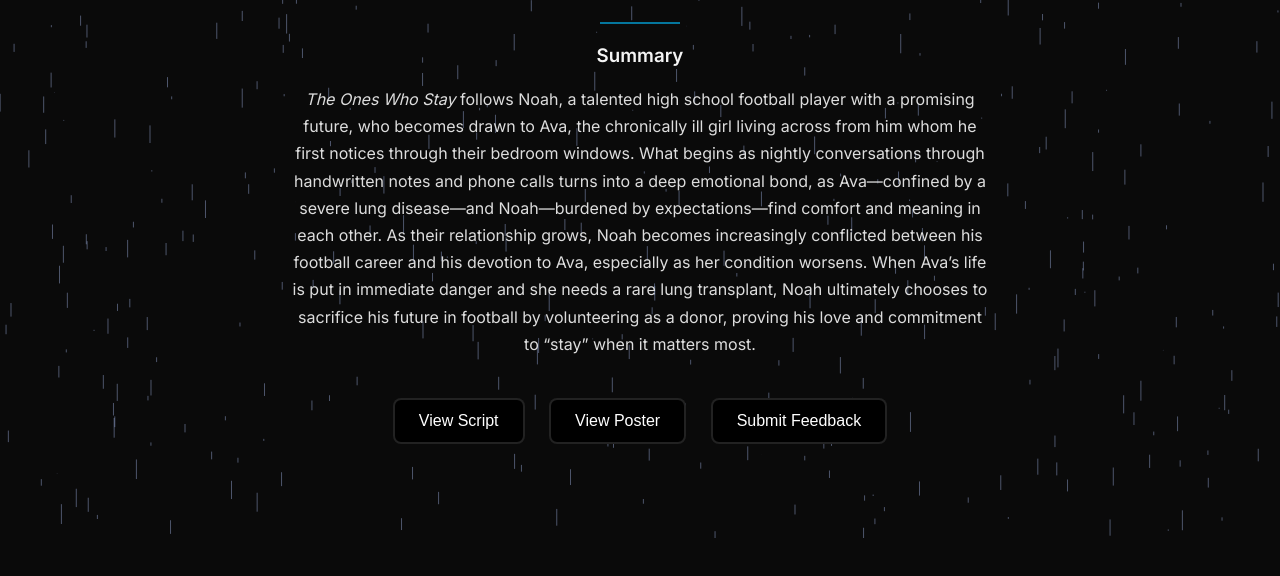
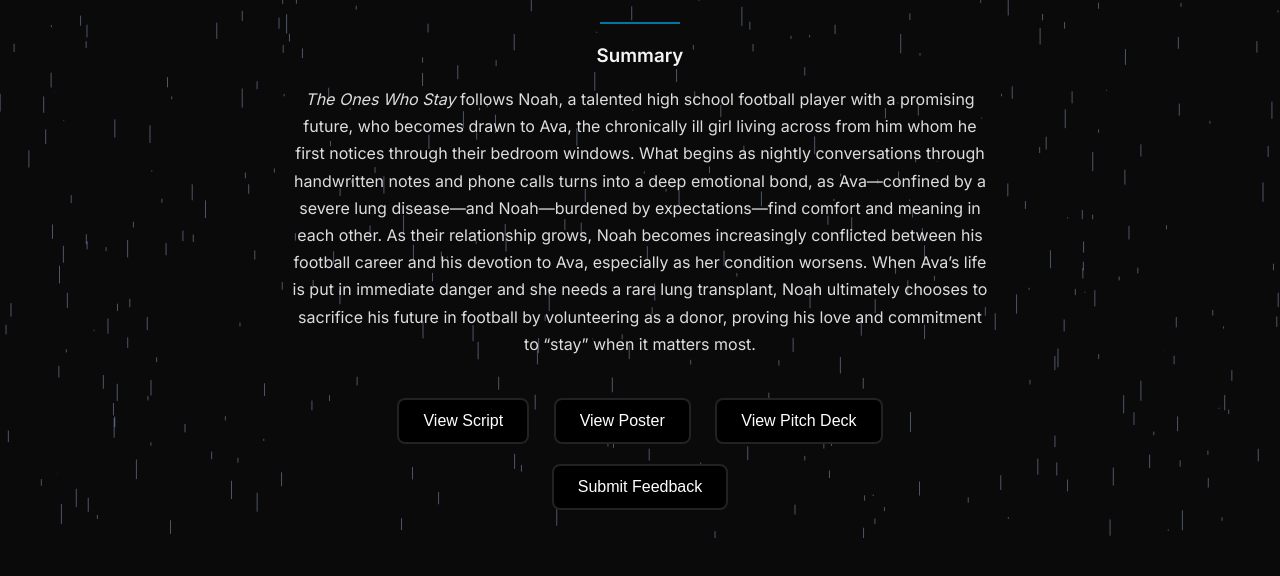
Before and after one commit to wdk08/theOnesWhoStay, a plain HTML site: page index.html in a window 1280 px wide. Shown: the part 262-838 px from the top of the page. Drawn offline with nearby package versions, Linux system fonts and the light colour scheme.

Commit message:
Add Pitch Deck

```diff
--- a/index.html
+++ b/index.html
@@ -1,12 +1,15 @@
 <!DOCTYPE html>
 <html lang="en">
+
 <head>
     <meta charset="UTF-8">
     <meta name="viewport" content="width=device-width, initial-scale=1.0">
 
     <title>The Ones Who Stay</title>
 
-<link href="https://fonts.googleapis.com/css2?family=Playfair+Display:wght@500;700&family=Inter:wght@300;400;600&display=swap" rel="stylesheet">
+    <link
+        href="https://fonts.googleapis.com/css2?family=Playfair+Display:wght@500;700&family=Inter:wght@300;400;600&display=swap"
+        rel="stylesheet">
 
     <style>
         body {
@@ -104,7 +107,14 @@ button:hover {
 
         <h3>Summary</h3>
 
-    <p><i>The Ones Who Stay</i> follows Noah, a talented high school football player with a promising future, who becomes drawn to Ava, the chronically ill girl living across from him whom he first notices through their bedroom windows. What begins as nightly conversations through handwritten notes and phone calls turns into a deep emotional bond, as Ava—confined by a severe lung disease—and Noah—burdened by expectations—find comfort and meaning in each other. As their relationship grows, Noah becomes increasingly conflicted between his football career and his devotion to Ava, especially as her condition worsens. When Ava’s life is put in immediate danger and she needs a rare lung transplant, Noah ultimately chooses to sacrifice his future in football by volunteering as a donor, proving his love and commitment to “stay” when it matters most.</p>
+        <p><i>The Ones Who Stay</i> follows Noah, a talented high school football player with a promising future, who
+            becomes drawn to Ava, the chronically ill girl living across from him whom he first notices through their
+            bedroom windows. What begins as nightly conversations through handwritten notes and phone calls turns into a
+            deep emotional bond, as Ava—confined by a severe lung disease—and Noah—burdened by expectations—find comfort
+            and meaning in each other. As their relationship grows, Noah becomes increasingly conflicted between his
+            football career and his devotion to Ava, especially as her condition worsens. When Ava’s life is put in
+            immediate danger and she needs a rare lung transplant, Noah ultimately chooses to sacrifice his future in
+            football by volunteering as a donor, proving his love and commitment to “stay” when it matters most.</p>
 
         <div class="buttons">
             <a href="The_Ones_Who_Stay.pdf" target="_blank">
@@ -113,7 +123,12 @@ button:hover {
             <a href="poster.jpg" target="_blank">
                 <button>View Poster</button>
             </a>
-        <a href="https://docs.google.com/forms/d/e/1FAIpQLSepG2NEIzNo1iqfDoNz9alzPYXVE9JaP7e3WaAjgVO26ZMQlg/viewform?usp=dialog" target="_blank">
+            <a href="https://docs.google.com/presentation/d/e/2PACX-1vT4VLp0kcw4s8FH8ERjoxALY0scjj8lklX1RdmO5GRzN9Vi84MogfctzLYyFcmbjg/pub?start=false&loop=false&delayms=3000"
+                target="_blank">
+                <button>View Pitch Deck</button>
+            </a>
+            <a href="https://docs.google.com/forms/d/e/1FAIpQLSepG2NEIzNo1iqfDoNz9alzPYXVE9JaP7e3WaAjgVO26ZMQlg/viewform?usp=dialog"
+                target="_blank">
                 <button>Submit Feedback</button>
             </a>
         </div>
@@ -173,4 +188,5 @@ window.addEventListener("resize", () => {
     </script>
 
 </body>
+
 </html>
```
Also changed, not shown: 2 other files. Lines whose indentation alone changed are shown as unchanged.
